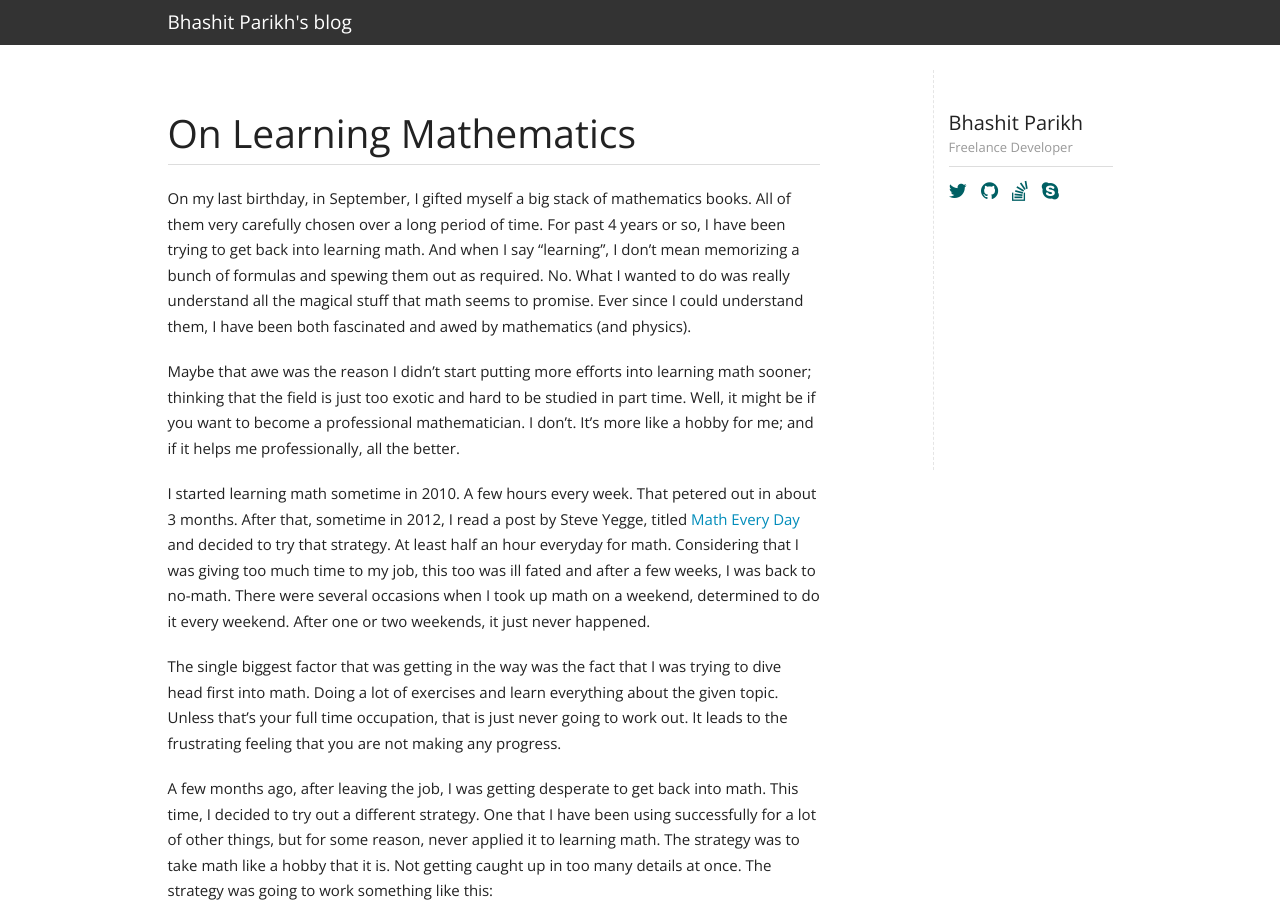
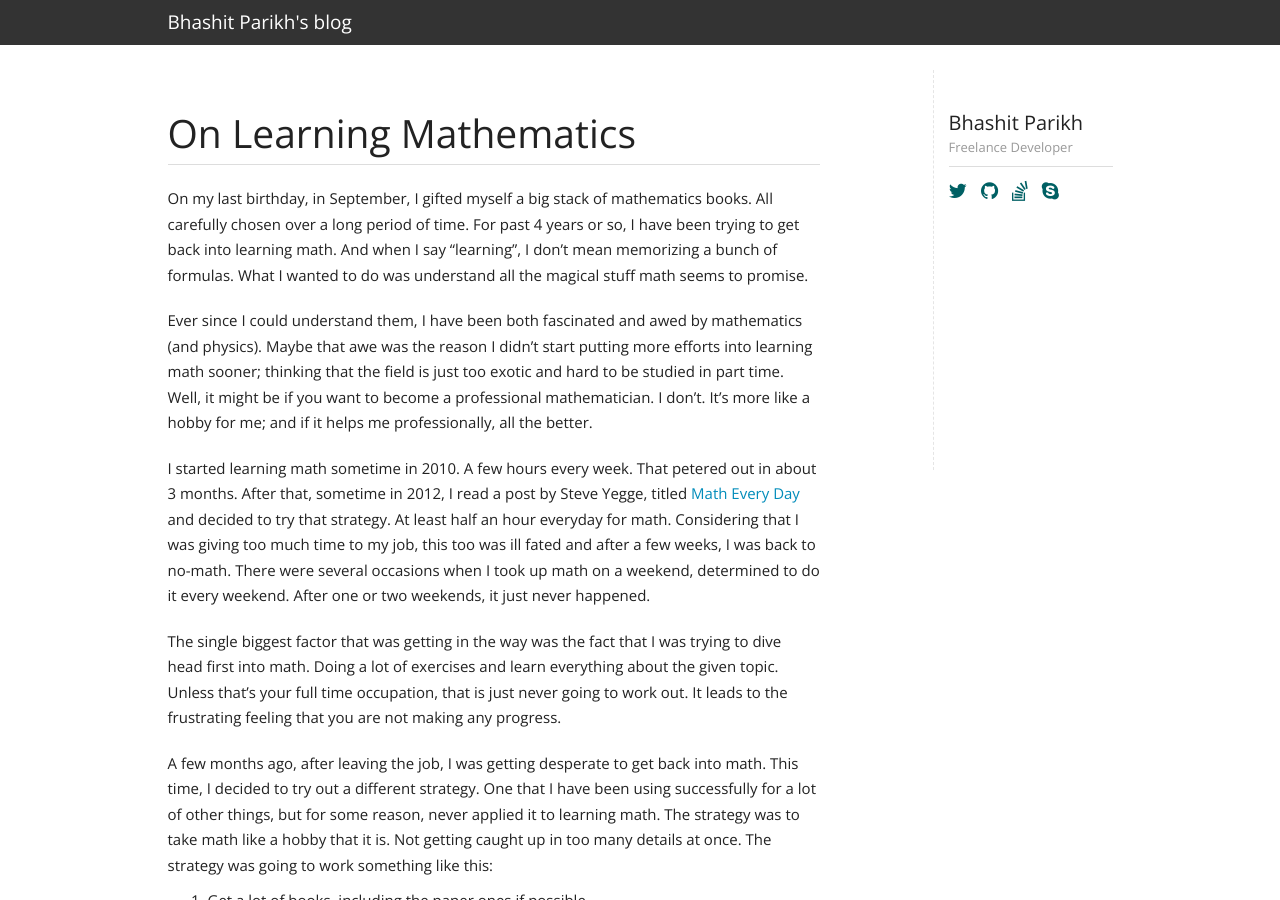
Before and after one commit to Bhashit/bhashit.github.io, a Jekyll site: the page built from _posts/2014-12-29-on-learning-mathematics.md, in a window 1280 px wide and 900 px high. Built offline with Jekyll 4.4.1, drawn with Linux system fonts in a browser that asks for light colours; comment, search, counter and statistics services are not loaded.

Commit message:
Another post. Some modifications

```diff
--- a/_posts/2014-12-29-on-learning-mathematics.md
+++ b/_posts/2014-12-29-on-learning-mathematics.md
@@ -6,19 +6,19 @@ comments: true
 ---
 
 On my last birthday, in September, I gifted myself a big stack of
-mathematics books. All of them very carefully chosen over a long
-period of time. For past 4 years or so, I have been trying to get back
-into learning math. And when I say "learning", I don't mean memorizing
-a bunch of formulas and spewing them out as required. No. What I
-wanted to do was really understand all the magical stuff that math
-seems to promise. Ever since I could understand them, I have been both
-fascinated and awed by mathematics (and physics).
+mathematics books. All carefully chosen over a long period of
+time. For past 4 years or so, I have been trying to get back into
+learning math. And when I say "learning", I don't mean memorizing a
+bunch of formulas. What I wanted to do was understand all the magical
+stuff math seems to promise.
 
-Maybe that awe was the reason I didn't start putting more efforts into
-learning math sooner; thinking that the field is just too exotic and
-hard to be studied in part time. Well, it might be if you want to
-become a professional mathematician. I don't. It's more like a hobby
-for me; and if it helps me professionally, all the better.
+Ever since I could understand them, I have been both fascinated and
+awed by mathematics (and physics).  Maybe that awe was the reason I
+didn't start putting more efforts into learning math sooner; thinking
+that the field is just too exotic and hard to be studied in part
+time. Well, it might be if you want to become a professional
+mathematician. I don't. It's more like a hobby for me; and if it helps
+me professionally, all the better.
 
 I started learning math sometime in 2010. A few hours every week. That
 petered out in about 3 months. After that, sometime in 2012, I read a
```
Also changed, not shown: _posts/2016-02-03-when-port-forwarding-didnt-work-in-docker.markdown (added, +69 -0 lines).
